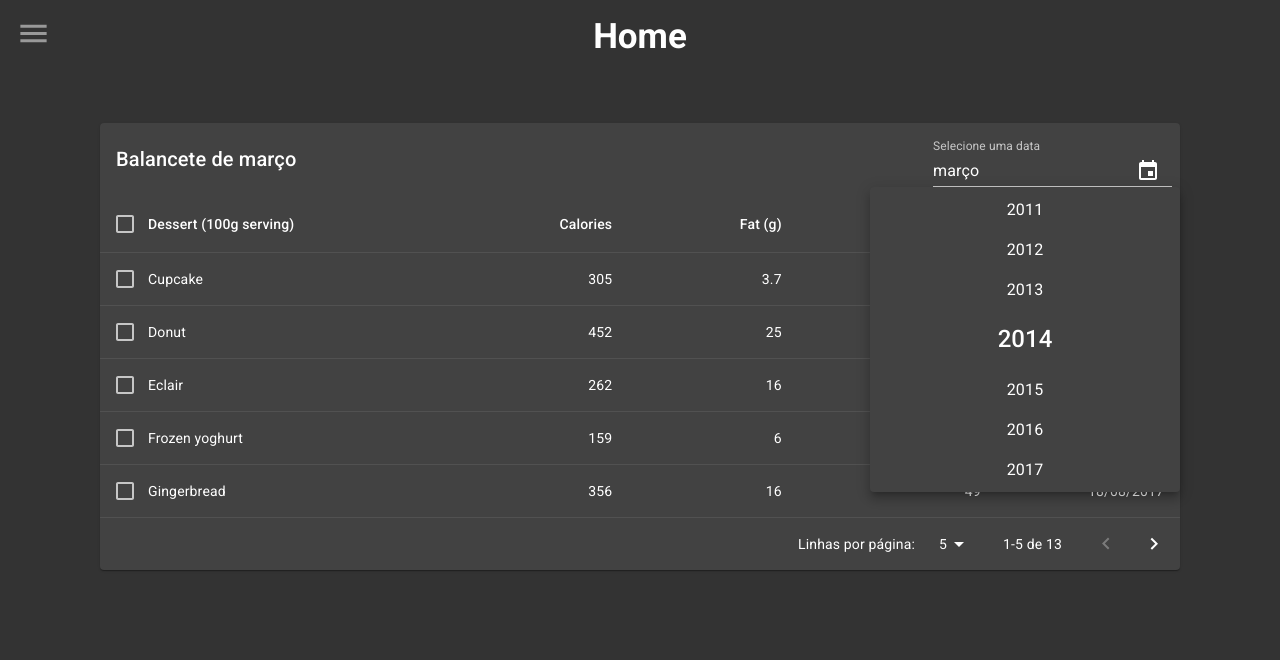
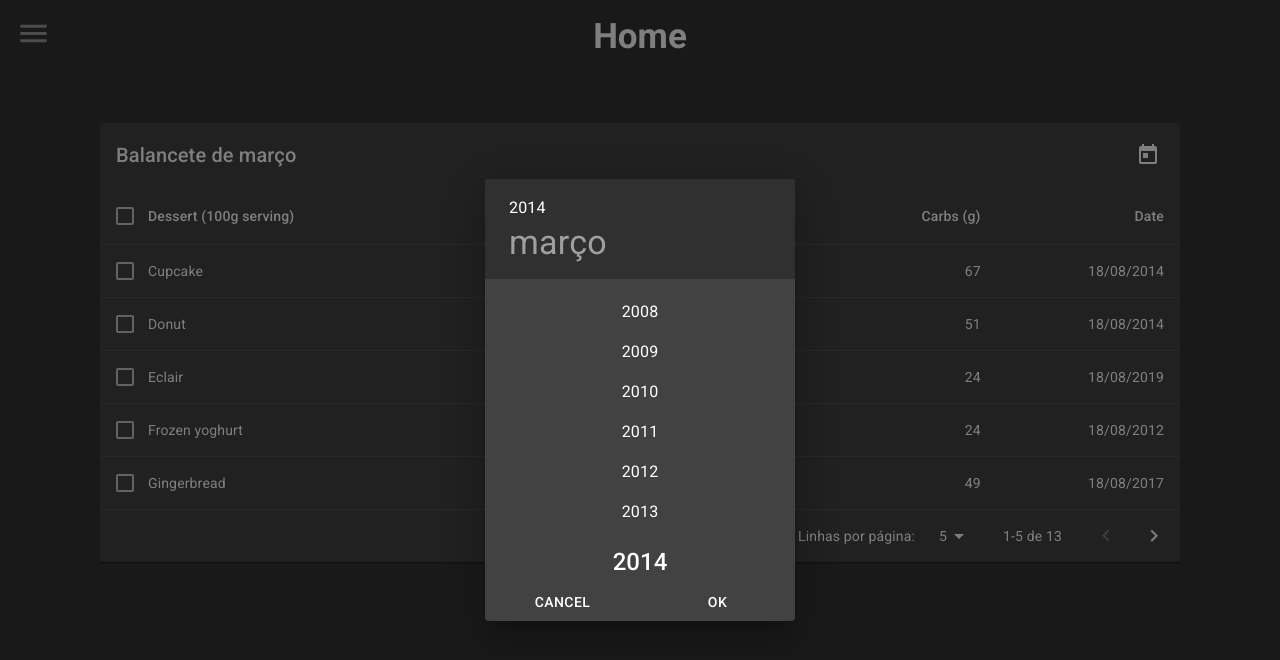
Before and after one commit to Kabelin/Financial, a React (Create React App) app: page / in a window 1280 px wide. Both pictures are taken after a click on the button 1148 px from the left and 171 px from the top of the page. Shown: the top 660 px of the page. Built offline with nearby package versions, Linux system fonts and the light colour scheme.

Commit message:
Adiciona IconButton para abrir a seleção de data via dialog na Home

```diff
--- /dev/null
+++ b/src/components/DateDialog.js
@@ -0,0 +1,63 @@
+import React, { useState } from 'react'
+import { Dialog, Button, Grid } from '@material-ui/core'
+import PropTypes from 'prop-types'
+
+import {
+  MuiPickersUtilsProvider,
+  KeyboardDatePicker,
+} from '@material-ui/pickers'
+import moment from 'moment'
+import MomentUtils from '@date-io/moment'
+
+import 'moment/locale/pt-br'
+
+moment.locale('pt-br')
+
+export default function DateDialog({ onClose, value, open }) {
+  const [date, setDate] = useState(value)
+
+  const handleClose = () => {
+    onClose(value)
+  }
+
+  const handleDateChange = () => {
+    onClose(date)
+  }
+
+  return (
+    <Dialog
+      onClose={handleClose}
+      aria-labelledby="simple-dialog-title"
+      open={open}
+    >
+      <MuiPickersUtilsProvider utils={MomentUtils}>
+        <KeyboardDatePicker
+          format="MMMM"
+          variant="static"
+          views={['year', 'month']}
+          id="date-picker"
+          label="Selecione uma data"
+          value={date}
+          onChange={setDate}
+          KeyboardButtonProps={{
+            'aria-label': 'change date',
+          }}
+        />
+      </MuiPickersUtilsProvider>
+      <Grid container justify="space-around">
+        <Button style={{ width: '50%' }} onClick={handleClose}>
+          Cancel
+        </Button>
+        <Button style={{ width: '50%' }} onClick={handleDateChange}>
+          Ok
+        </Button>
+      </Grid>
+    </Dialog>
+  )
+}
+
+DateDialog.propTypes = {
+  onClose: PropTypes.func.isRequired,
+  open: PropTypes.bool.isRequired,
+  value: PropTypes.object.isRequired,
+}
--- a/src/pages/Home/index.js
+++ b/src/pages/Home/index.js
@@ -2,10 +2,6 @@ import React from 'react'
 import PropTypes from 'prop-types'
 import clsx from 'clsx'
 import { lighten, makeStyles } from '@material-ui/core/styles'
-import {
-  MuiPickersUtilsProvider,
-  KeyboardDatePicker,
-} from '@material-ui/pickers'
 import {
   Table,
   TableBody,
@@ -21,11 +17,10 @@ import {
   Checkbox,
   IconButton,
   Tooltip,
-  Grid,
 } from '@material-ui/core'
-import { MdPrint } from 'react-icons/md'
+import { MdPrint, MdToday } from 'react-icons/md'
 import moment from 'moment'
-import MomentUtils from '@date-io/moment'
+import DateDialog from '../../components/DateDialog'
 
 import 'moment/locale/pt-br'
 
@@ -253,13 +248,18 @@ const useToolbarStyles = makeStyles((theme) => ({
 }))
 
 const EnhancedTableToolbar = ({ numSelected, selected }) => {
-  const [selectedDate, setSelectedDate] = React.useState(
-    new Date('2014-03-18T21:11:54')
-  )
+  const [date, setDate] = React.useState(new Date('2014-03-18T21:11:54'))
+  const [open, setOpen] = React.useState(false)
 
-  const handleDateChange = (date) => {
-    setSelectedDate(date)
+  const handleClickOpen = () => {
+    setOpen(true)
   }
+
+  const handleClose = (value) => {
+    setOpen(false)
+    setDate(value)
+  }
+
   const classes = useToolbarStyles()
 
   function handlePrint() {
@@ -290,37 +290,26 @@ const EnhancedTableToolbar = ({ numSelected, selected }) => {
           id="tableTitle"
           component="div"
         >
-          Balancete de {moment(selectedDate).format('MMMM')}
+          Balancete de {moment(date).format('MMMM')}
         </Typography>
       )}
 
       {numSelected > 0 ? (
-        <Tooltip title="Print">
+        <Tooltip placement="top" title="Print">
           <IconButton onClick={handlePrint} aria-label="print">
             <MdPrint />
           </IconButton>
         </Tooltip>
       ) : (
-        <Grid container justify="flex-end">
-          <MuiPickersUtilsProvider utils={MomentUtils}>
-            <KeyboardDatePicker
-              autoOk
-              disableToolbar
-              textFieldStyle={{ display: 'none' }}
-              format="MMMM"
-              variant="inline"
-              margin="normal"
-              views={['year', 'month']}
-              id="date-picker"
-              label="Selecione uma data"
-              value={selectedDate}
-              onChange={handleDateChange}
-              KeyboardButtonProps={{
-                'aria-label': 'change date',
-              }}
-            />
-          </MuiPickersUtilsProvider>
-        </Grid>
+        <>
+          <Tooltip placement="top" title="Date">
+            <IconButton onClick={handleClickOpen} aria-label="change date">
+              <MdToday />
+            </IconButton>
+          </Tooltip>
+
+          <DateDialog value={date} open={open} onClose={handleClose} />
+        </>
       )}
     </Toolbar>
   )
```
